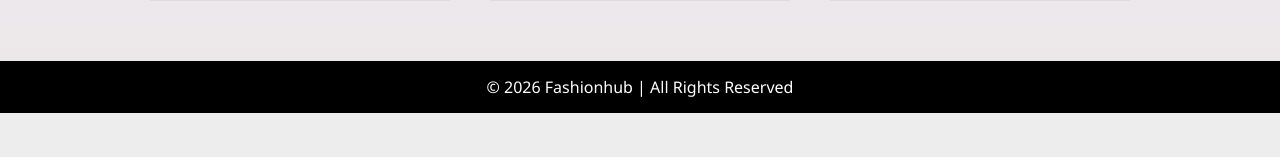
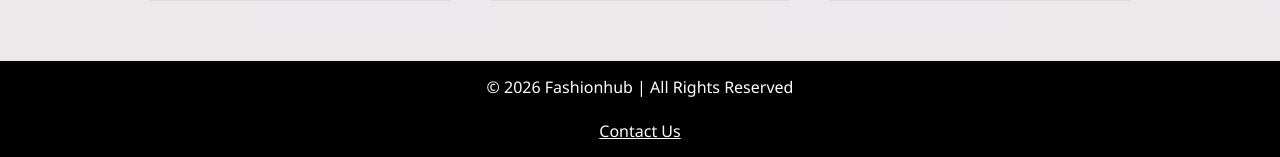
Before and after one commit to hetvi2035/ecommerce_fashionhub_store, a PHP site: page / in a window 1280 px wide. Shown: the part 2041-2198 px from the top of the page. Before the commit the page ends 2154 px from the top, so only its background shows below. Run offline with PHP 8.4, Linux system fonts and the light colour scheme.

Commit message:
Update footer to include 'Contact Us' link
Added a 'Contact Us' link in the footer.

```diff
--- a/index.php
+++ b/index.php
@@ -96,6 +96,8 @@ foreach($products as $item){
 
 <footer>
     <p>© 2026 Fashionhub | All Rights Reserved</p>
+    <br>
+    <a href="contact.php" style="color:white">Contact Us</a>
 </footer>
 
 </body>
```
